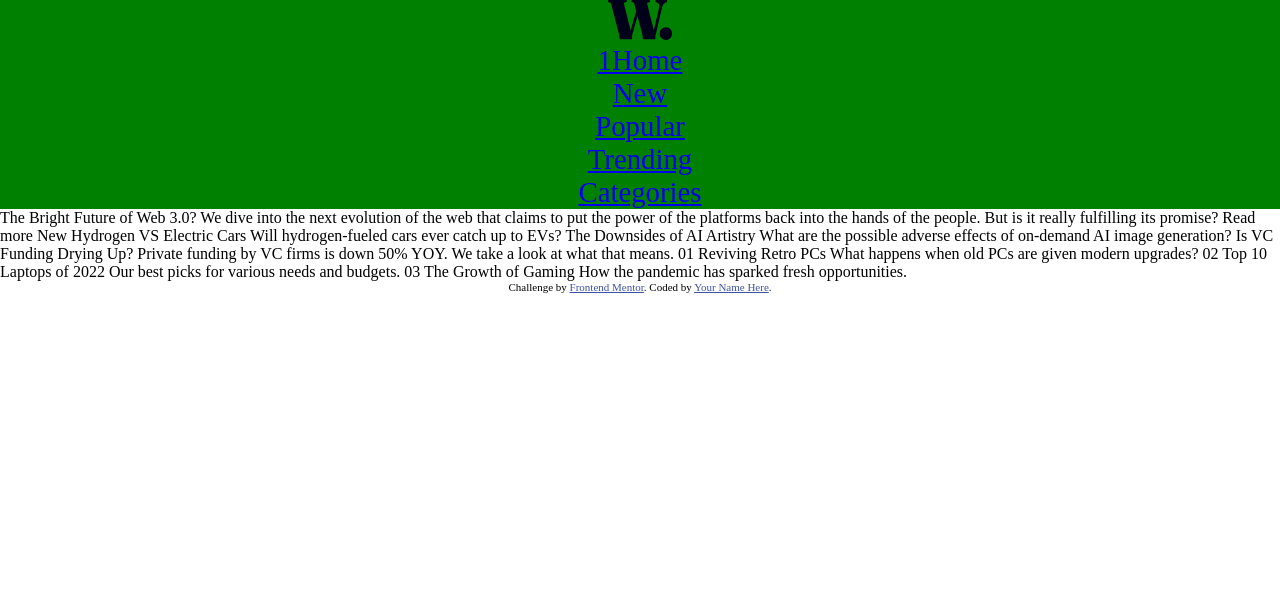
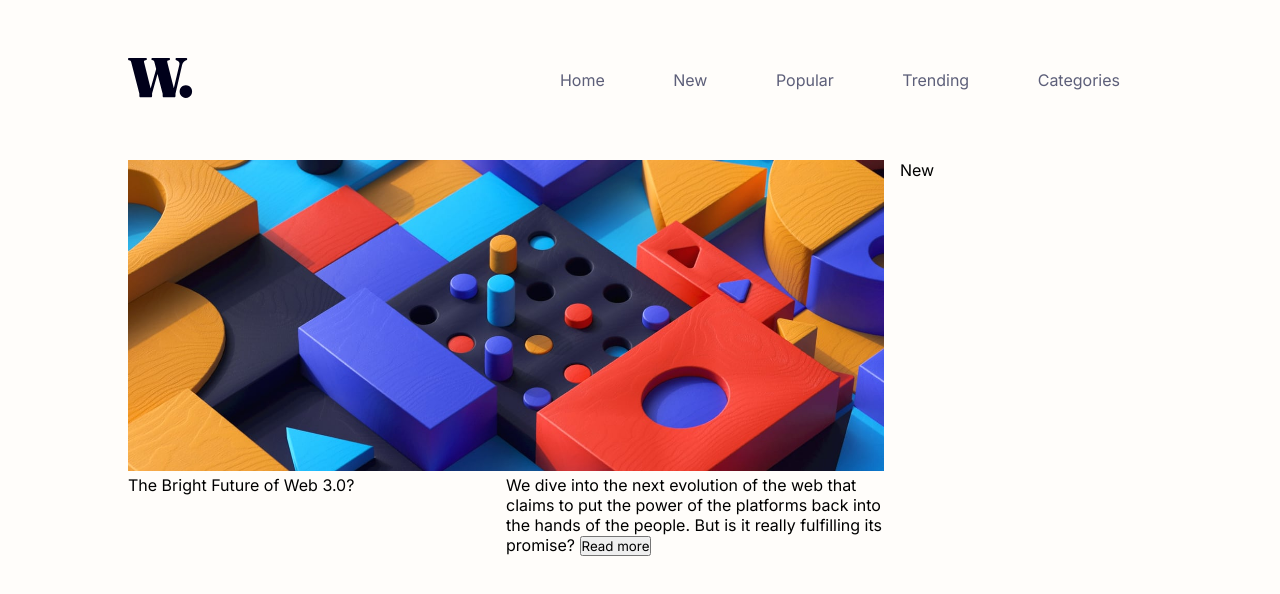
Before and after one commit to Ronmycode/News_homepage, a plain HTML site: page index.html in a window 1280 px wide. Drawn offline with Linux system fonts and the light colour scheme.

Commit message:
nav bar done, fixing grid and placement

```diff
--- a/CSS/style.css
+++ b/CSS/style.css
@@ -1,19 +1,74 @@
+:root {
+  --Grayish: hsl(233, 8%, 79%);
+  --Off-white: hsl(36, 100%, 99%);
+  --Dark-grayish-blue: hsl(236, 13%, 42%);
+  --Very-dark-blue: hsl(240, 100%, 5%);
+  --font1: ;
+}
 * {
+  font-family: "Inter", sans-serif;
   padding: 0;
   margin: 0;
   box-sizing: border-box;
+  text-decoration: none;
+  list-style-type: none;
 }
 
-header {
-  height: 5erm;
-  background-color: green;
-  display: flexbox;
+body {
+  background-color: var(--Off-white);
+}
+
+.container {
+  max-width: 120rem;
+  width: 80%;
+  margin: 0 auto;
+}
+
+.navbar {
+  height: 5rem;
+  display: flex;
   justify-content: space-between;
-  text-align: center;
+  align-items: center;
+  padding: 5rem 0;
+}
+li {
+  display: inline-block;
+  margin: 0 2rem;
 }
 
 li a {
-  display: block;
+  color: var(--Dark-grayish-blue);
+}
+@media (min-width: 768px) {
+  .nav-links {
+    display: flex;
+    /* gap: 2rem; */
+  }
+}
+
+@media (min-width: 375px) {
+  main {
+    display: grid;
+    grid-template-columns: 3fr 1fr;
+    gap: 1rem;
+    height: 5rem;
+  }
+}
+
+.banner img {
+  max-width: 100%;
+}
+
+.banner__bottom {
+  display: grid;
+  grid-template-columns: 1fr 1fr;
+}
+
+/* coded with the challenge */
+.attribution {
+  font-size: 11px;
   text-align: center;
-  font-size: 1.8rem;
 }
+.attribution a {
+  color: hsl(228, 45%, 44%);
+}
--- a/index.html
+++ b/index.html
@@ -12,48 +12,114 @@
       href="./assets/images/favicon-32x32.png"
     />
 
+    <!-- Google font -->
+    <link rel="preconnect" href="https://fonts.googleapis.com" />
+    <link rel="preconnect" href="https://fonts.gstatic.com" crossorigin />
+    <link
+      href="https://fonts.googleapis.com/css2?family=Inter:wght@100..900&display=swap"
+      rel="stylesheet"
+    />
+
     <title>Frontend Mentor | News homepage</title>
 
-    <!-- Feel free to remove these styles or customise in your own stylesheet 👍 -->
-    <style>
-      .attribution {
-        font-size: 11px;
-        text-align: center;
-      }
-      .attribution a {
-        color: hsl(228, 45%, 44%);
-      }
-    </style>
+    <style></style>
     <link rel="stylesheet" href="./CSS/style.css" />
   </head>
   <body>
-    <header>
+    <header class="container navbar">
+      <div class="logo">
+        <a href="">
           <img src="./assets/images/logo.svg" alt="Logo Image" />
+        </a>
+      </div>
+
+      <nav nav-links>
         <ul>
-        <li><a href="#">1Home</a></li>
+          <li><a href="#">Home</a></li>
           <li><a href="#">New</a></li>
           <li><a href="#">Popular</a></li>
           <li><a href="#">Trending</a></li>
           <li><a href="#">Categories</a></li>
         </ul>
+      </nav>
     </header>
+    <main class="container">
+      <section class="banner">
+        <img
+          src="./assets/images/image-web-3-desktop.jpg"
+          class="banner__img"
+          alt="image main"
+        />
+        <div class="banner__bottom">
+          <p class="banner__title">The Bright Future of Web 3.0?</p>
+          <p class="banner__subTitle">
+            We dive into the next evolution of the web that claims to put the
+            power of the platforms back into the hands of the people. But is it
+            really fulfilling its promise?
+            <button class="banner__btn">Read more</button>
+          </p>
+        </div>
+      </section>
+      <aside>
+        <p>New</p>
+        <!-- article one -->
+        <!-- <article>
+          <p>New Hydrogen VS Electric Cars</p>
+          <p>
+            New Hydrogen VS Electric Cars Will hydrogen-fueled cars ever catch
+            up to EVs?
+          </p>
+        </article> -->
 
-    The Bright Future of Web 3.0? We dive into the next evolution of the web
-    that claims to put the power of the platforms back into the hands of the
-    people. But is it really fulfilling its promise? Read more New Hydrogen VS
-    Electric Cars Will hydrogen-fueled cars ever catch up to EVs? The Downsides
-    of AI Artistry What are the possible adverse effects of on-demand AI image
-    generation? Is VC Funding Drying Up? Private funding by VC firms is down 50%
-    YOY. We take a look at what that means. 01 Reviving Retro PCs What happens
-    when old PCs are given modern upgrades? 02 Top 10 Laptops of 2022 Our best
-    picks for various needs and budgets. 03 The Growth of Gaming How the
-    pandemic has sparked fresh opportunities.
+        <!-- article two -->
+        <!-- <article>
+          <p>The Downsides of AI Artistry</p>
+          <p>
+            What are the possible adverse effects of on-demand AI image
+            generation?
+          </p>
+        </article> -->
 
-    <div class="attribution">
+        <!-- Article three -->
+        <!-- <article>
+          <p>Is VC Funding Drying Up?</p>
+          <p>
+            Private funding by VC firms is down 50% YOY. We take a look at what
+            that means.
+          </p>
+        </article> -->
+      </aside>
+    </main>
+
+    <section>
+      <!-- art1 -->
+      <!-- <article>
+        <img src="./assets/images/image-retro-pcs.jpg" alt="" />
+        <p>01</p>
+        <p>Reviving Retro PCs</p>
+        <p>What happens when old PCs are given modern upg</p>
+      </article> -->
+      <!-- art2 -->
+      <!-- <article>
+        <img src="./assets/images/image-top-laptops.jpg" alt="" />
+        <p>02</p>
+        <p>Top 10 Laptops of 2022</p>
+        <p>Our best picks for various needs and budgets.</p>
+      </article> -->
+      <!-- art3 -->
+      <!-- <article>
+        <img src="./assets/images/image-gaming-growth.jpg" alt="" />
+        <p>03</p>
+        <p>The Growth of Gaming</p>
+        <p>How the pandemic has sparked fresh opportunities.</p>
+      </article> -->
+    </section>
+
+    <!-- <div class="attribution">
       Challenge by
       <a href="https://www.frontendmentor.io?ref=challenge" target="_blank"
         >Frontend Mentor</a
       >. Coded by <a href="#">Your Name Here</a>.
-    </div>
+    </div> -->
   </body>
 </html>
```
Lines whose indentation alone changed are shown as unchanged.
